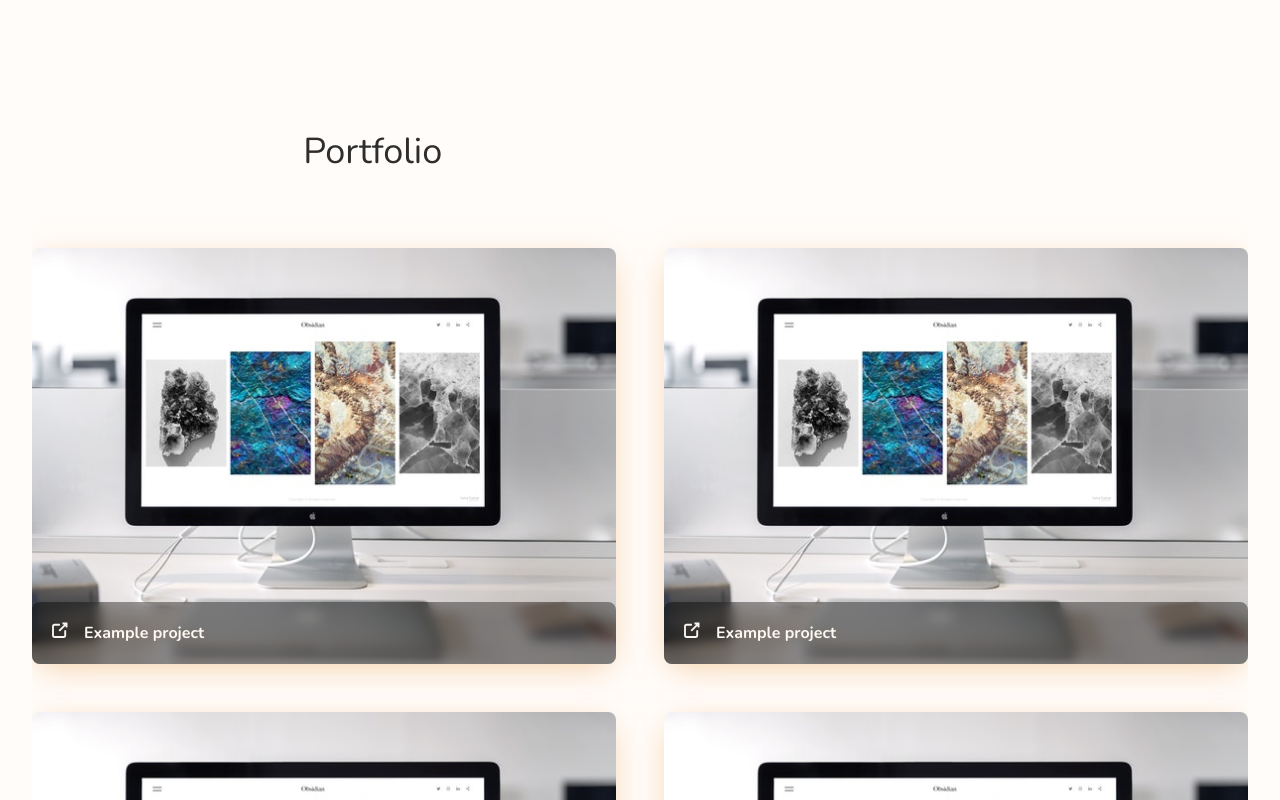
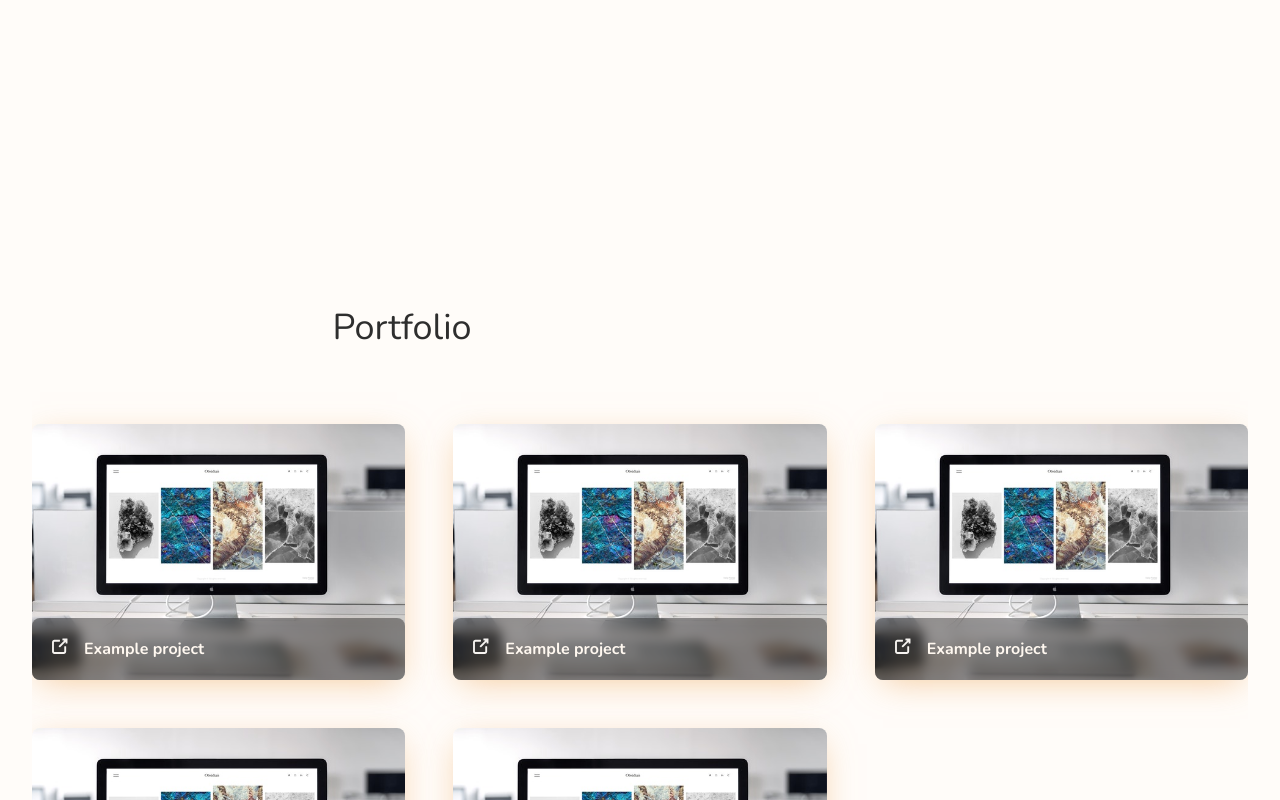
Before and after one commit to Nv7z2/dephug_home-page, a Vue app: page / in a window 1280 px wide. Shown: the part 1500-2300 px from the top of the page. Built offline with nearby package versions, Linux system fonts and the light colour scheme.

Commit message:
Some fixes + more space

```diff
--- a/src/components/Base/BaseHomeSection.vue
+++ b/src/components/Base/BaseHomeSection.vue
@@ -27,32 +27,24 @@ export default {
   mounted() {
     const sectionNode = document.querySelector(`.${this.sectionClass}`);
     const sectionHeading = document.querySelectorAll('.section__heading');
-    // const allSections = document.querySelectorAll('.section');
 
     window.addEventListener('scroll', () => {
       let distanceFromTop = sectionNode.getBoundingClientRect().top;
-      let opacityBasedOnScroll = -(distanceFromTop - window.innerHeight) / 750;
+      let opacityBasedOnScroll = -(distanceFromTop - window.innerHeight) / 600;
       const opacityBack =
-        1.05 -
-        (window.innerHeight - sectionNode.getBoundingClientRect().bottom) / 600;
+        0.95 -
+        (window.innerHeight - sectionNode.getBoundingClientRect().bottom) / 900;
+      const windowHeightDivider = sectionNode.classList.contains('about-us') ? 0.85 : 0.5;
 
       if (
         window.innerHeight - sectionNode.getBoundingClientRect().bottom >
-        window.innerHeight / 2
+        window.innerHeight * windowHeightDivider
       ) {
         sectionNode.style.opacity = opacityBack < 0 ? 0 : opacityBack;
       } else {
         sectionNode.style.opacity =
           opacityBasedOnScroll > 1 ? 1 : opacityBasedOnScroll;
       }
-
-      console.log(
-        1 -
-          (window.innerHeight -
-            document.querySelector('.portfolio').getBoundingClientRect()
-              .bottom) /
-            650
-      );
 
       sectionHeading.forEach((heading) => {
         heading.style.left = heading.getBoundingClientRect().y / 6 + 'px';
@@ -64,13 +56,13 @@ export default {
 
 <style lang="scss" scoped>
 .section {
-  margin-top: 12rem;
+  margin-top: 35vh;
   position: relative;
   overflow: hidden;
   transition: opacity 0.15s;
 
   @include mq {
-    margin-top: 6rem;
+    margin-top: 25vh;
   }
 
   &__heading {
--- a/src/components/Home/HomePortfolio.vue
+++ b/src/components/Home/HomePortfolio.vue
@@ -29,7 +29,7 @@ export default {
   &__projects-wrapper {
     display: grid;
     grid-gap: 3rem;
-    grid-template-columns: 1fr 1fr;
+    grid-template-columns: 1fr 1fr 1fr;
 
     @include mq {
       grid-template-columns: 1fr;
--- a/src/components/Home/HomePortfolioProject.vue
+++ b/src/components/Home/HomePortfolioProject.vue
@@ -28,7 +28,7 @@ export default {
 <style lang="scss" scoped>
 .portfolio {
   &__project-box {
-    height: 26rem;
+    height: 16rem;
     display: flex;
     border-radius: 0.5rem;
     flex-direction: column;
```
